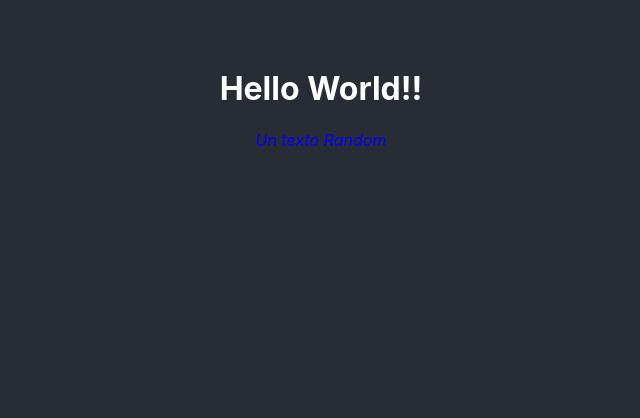
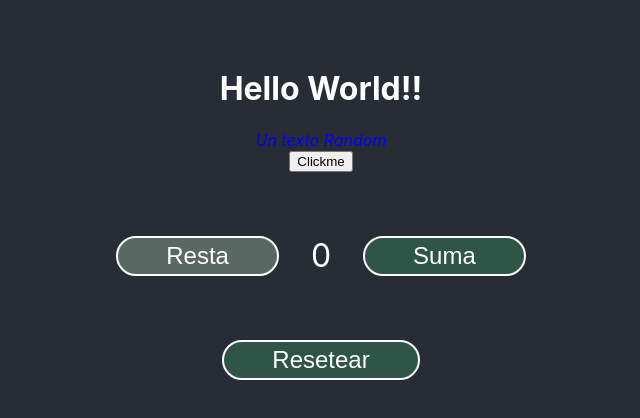
Before and after one commit to mvidal90/eit-myfirst-proyect-react, a React (Create React App) app: page / in a window 1280 px wide. Shown: the top 418 px of the page, without its empty margins (319-959 px from the left). Built offline with nearby package versions, Linux system fonts and the light colour scheme.

Commit message:
ADD counter component with useState

```diff
--- a/src/App.jsx
+++ b/src/App.jsx
@@ -1,8 +1,11 @@
+import Button from "./components/Button";
+import Counter from "./components/Counter";
 import Text from "./components/Text"
 
 import './styles/App.css';
 
 export function App() {
+
     return (
         <div className="app">
             <Text
@@ -14,6 +17,8 @@ export function App() {
                 content="Un texto Random"
                 componentsProps={{ className: "italic", style: { color: "blue", justifyContent: "space-between" } }}
             />
+            <Button label="Clickme" action={() => console.log("Me han cliackeado!")} />
+            <Counter />
         </div>
   );
 }
--- /dev/null
+++ b/src/components/Button.jsx
@@ -0,0 +1,20 @@
+import React from 'react'
+
+export default function Button({
+    label,
+    action = () => {},
+    className,
+    type = "button",
+    disabled
+}) {
+  return (
+    <button
+        type={type}
+        className={className}
+        onClick={action}
+        disabled={disabled}
+    >
+        {label}
+    </button>
+  )
+}
--- /dev/null
+++ b/src/components/Counter.jsx
@@ -0,0 +1,44 @@
+import React, { useState } from 'react'
+import Text from './Text'
+import Button from './Button'
+
+const INITIAL_STATE = 0;
+
+export default function Counter() {
+    const [count, setCount] = useState(INITIAL_STATE)
+
+    const decrement = () => {
+        if(count > 0) setCount(count - 1)
+    }
+    const increment = () => setCount(count + 1)
+
+    const reset = () => setCount(INITIAL_STATE)
+
+    return (
+        <>
+            <div className="counter__container">
+                <Button
+                    label="Resta"
+                    className="counter__btn"
+                    action={decrement}
+                    disabled={count === 0}
+                />
+                <Text
+                    renderAs="p"
+                    content={count}
+                    componentsProps={{ className: "counter__count-text" }}
+                />
+                <Button
+                    label="Suma"
+                    className="counter__btn"
+                    action={increment}
+                />
+            </div>
+            <Button
+                label="Resetear"
+                className="counter__btn"
+                action={reset}
+            />
+        </>
+    )
+}
--- a/src/styles/App.css
+++ b/src/styles/App.css
@@ -8,3 +8,27 @@
 .italic {
   font-style: italic;
 }
+
+.counter__container {
+  display: flex;
+  justify-content: center;
+  margin: 4rem;
+}
+
+.counter__count-text {
+  margin: 0 2rem;
+  font-size: 2rem;
+}
+
+.counter__btn {
+  font-size: 1.5rem;
+  padding: 0.25rem 3rem;
+  background-color: rgb(46, 85, 72);
+  color: white;
+  border: 2px solid white;
+  border-radius: 2rem;
+}
+
+.counter__btn:disabled {
+  background-color: rgb(88, 104, 99);
+}
```
